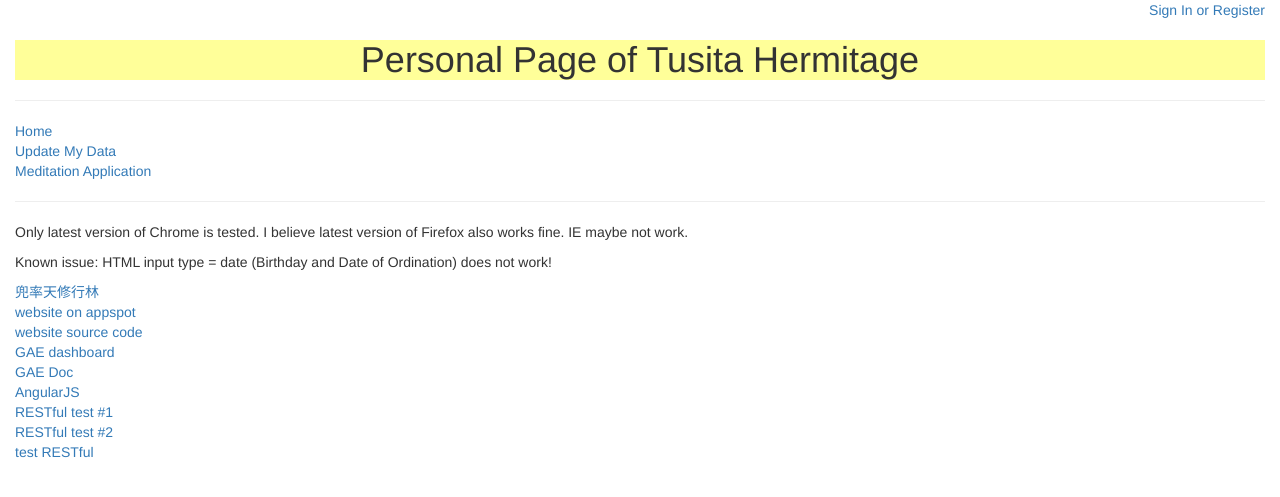
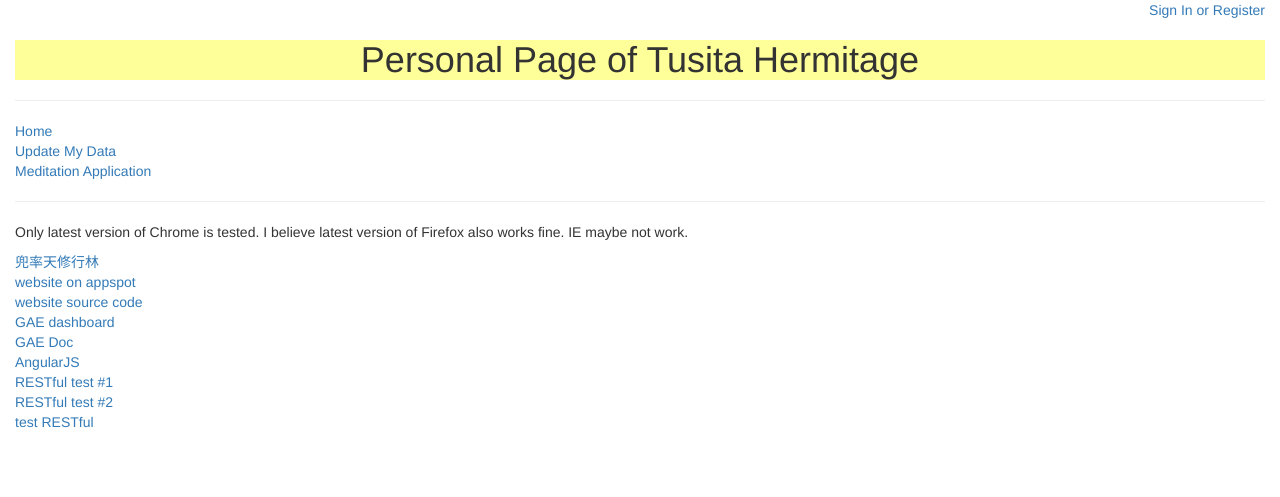
Before and after one commit to yapcheahshen/devtusita, a Python web app: template templates/index.html in a window 1280 px wide. Shown: the top 497 px of the page. Run offline with Jinja, Linux system fonts and the light colour scheme; the template is opened without the code that fills it, so the values that code supplies are empty; some libraries are stand-ins or nearby versions.

Commit message:
remove fixed issue

```diff
--- a/templates/index.html
+++ b/templates/index.html
@@ -40,7 +40,6 @@
    <hr>
   </div>
   <p>Only latest version of Chrome is tested. I believe latest version of Firefox also works fine. IE maybe not work.</p>
-  <p>Known issue: HTML input type = date (Birthday and Date of Ordination) does not work!</p>
   <div ng-show="isDevServer">
    <a target="_blank" href="http://tusitainternational.net/zh/">兜率天修行林</a><br />
    <a target="_blank" href="http://devtusita.appspot.com/">website on appspot</a><br />
```
